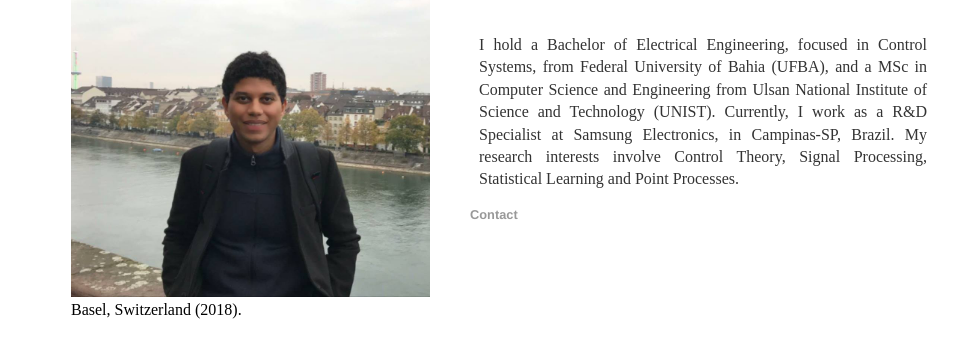
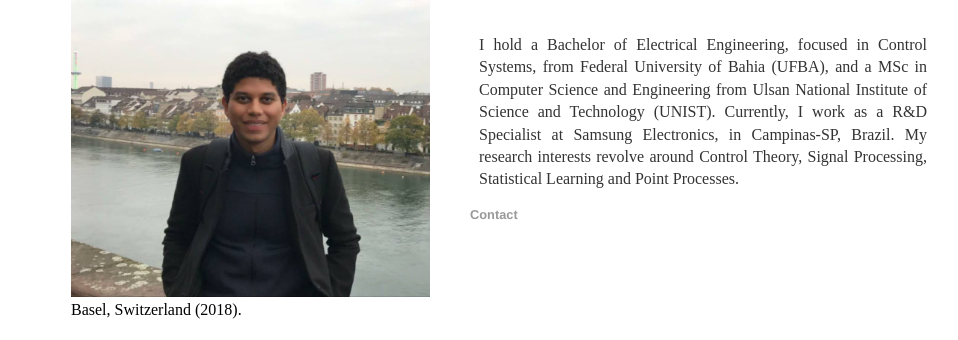
Before and after one commit to rafael-glima/rafael-glima.github.io, a Jekyll site: the page built from index.html, in a window 1280 px wide. Shown: the part 275-615 px from the top of the page, without its empty margins (161-1119 px from the left). Built offline with Jekyll 4.4.1, drawn with Linux system fonts in a browser that asks for light colours.

Commit message:
Minor fixes

```diff
--- a/index.html
+++ b/index.html
@@ -16,6 +16,6 @@ title: Rafael Lima
 		from Federal University of Bahia (UFBA), and a MSc in Computer Science and Engineering from
 		Ulsan National Institute of Science and Technology (UNIST).
 		Currently, I work as a R&D Specialist at Samsung Electronics, in Campinas-SP, Brazil.
-		My research interests involve Control Theory, Signal Processing, Statistical Learning and Point Processes.</p>
+		My research interests revolve around Control Theory, Signal Processing, Statistical Learning and Point Processes.</p>
 	</div>
 </div><!-- /.blurb -->
```
